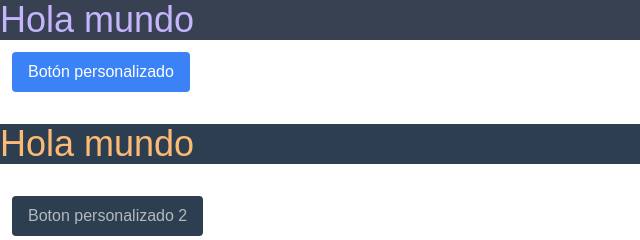
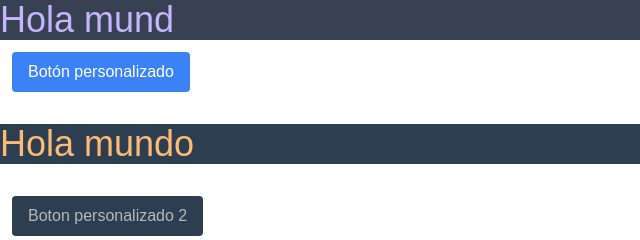
Before and after one commit to JeffHC0911/plantilla-tailwind, a website: page index.html in a window 1280 px wide. Shown: the full height of the page, 0-640 px from the left. Drawn offline with Linux system fonts and the light colour scheme.

Commit message:
Commit inicial

```diff
--- a/index.html
+++ b/index.html
@@ -10,7 +10,7 @@
 </head>
 
 <body>
-    <p class="text-4xl text-purple-300 bg-gray-700">Hola mundo</p>
+    <p class="text-4xl text-purple-300 bg-gray-700">Hola mund</p>
 
     <button class="btn-blue">Botón personalizado</button>
 
```
